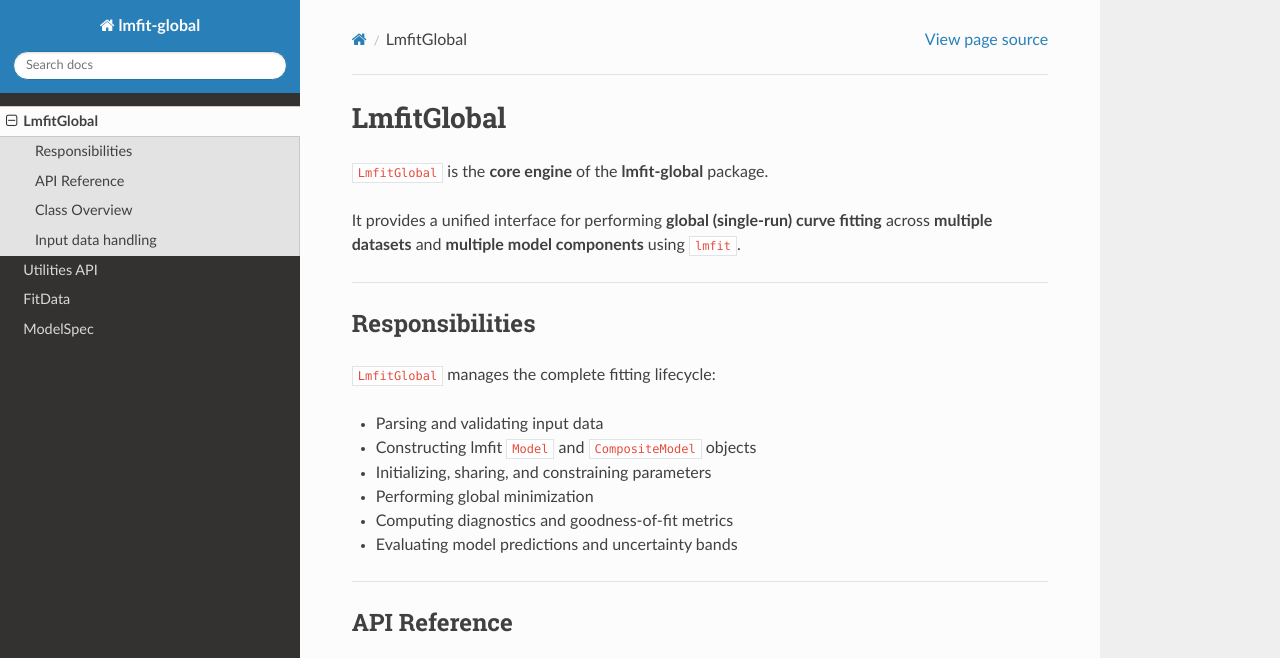
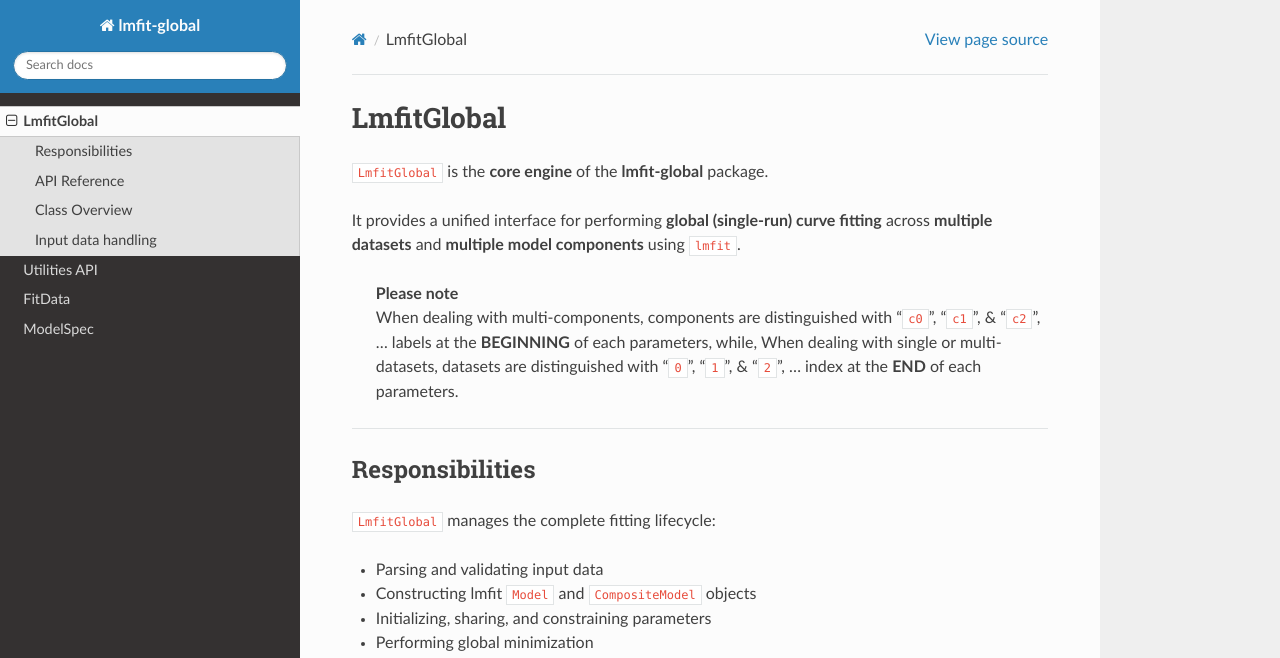
Before and after one commit to jazmaryphy/lmfit_global, a Sphinx documentation site: the page built from docs/api/lmfit_global.md, in a window 1280 px wide and 1400 px high, cut to the strip 0-658 px from the top of the window. Built offline with Sphinx 7.4.7 and the Read the Docs theme 3.1.0, drawn with Linux system fonts in a browser that asks for light colours; some of the changed text lies outside the part shown.

Commit message:
improved docs documentations

```diff
--- a/docs/api/lmfit_global.md
+++ b/docs/api/lmfit_global.md
@@ -2,9 +2,11 @@
 
 `LmfitGlobal` is the **core engine** of the **lmfit-global** package.
 
-It provides a unified interface for performing **global (single-run) curve
-fitting** across **multiple datasets** and **multiple model components**
-using [`lmfit`](https://lmfit.github.io/lmfit-py/).
+It provides a unified interface for performing **global (single-run) curve fitting** across **multiple datasets** and **multiple model components** using [`lmfit`](https://lmfit.github.io/lmfit-py/).
+
+> **Please note**
+> When dealing with multi-components, components are distinguished with "`c0`",  "`c1`",  & "`c2`", ... labels at the **BEGINNING** of each parameters, while,
+> When dealing with single or multi-datasets, datasets are distinguished with "`0`", "`1`", & "`2`", ... index at the **END** of each parameters.
 
 ---
 
```
Also changed, not shown: other parts of docs/api/lmfit_global.md (+1 -1 lines), docs/api/modelspec.md (+2 -3 lines), docs/index.md (+2 -4 lines).
